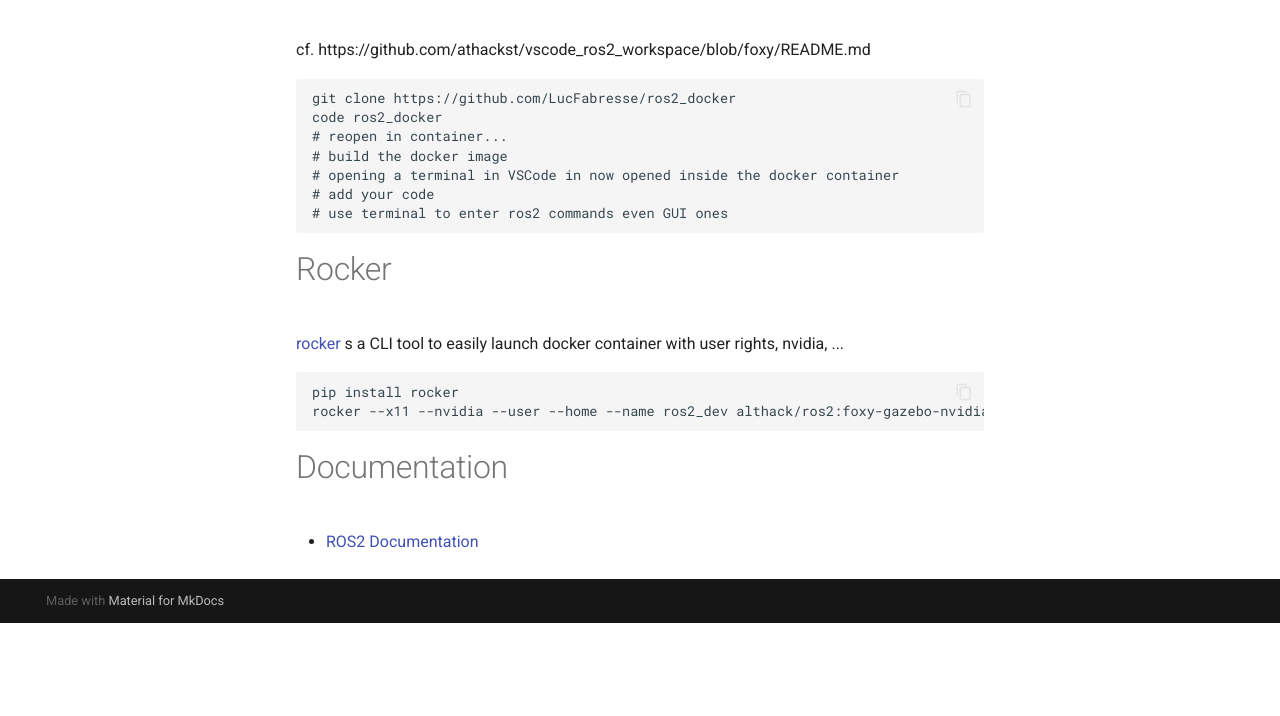
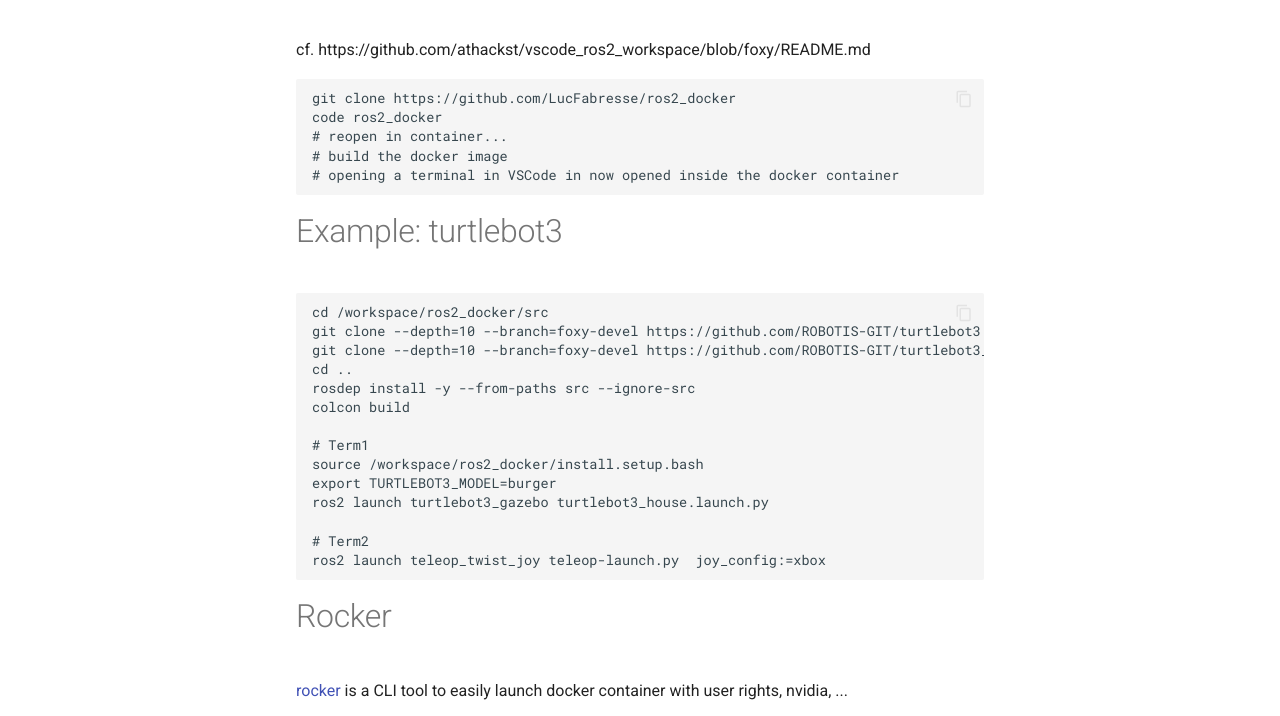
Before and after one commit to LucFabresse/ros2_docker, a plain HTML site: page index.html in a window 1280 px wide. Shown: the part 691-1407 px from the top of the page. Before the commit the page ends 1314 px from the top, so only its background shows below. Drawn offline with Linux system fonts and the light colour scheme; no server answers.

Commit message:
Deployed b22ef66 with MkDocs version: 1.2.2

```diff
--- a/index.html
+++ b/index.html
@@ -272,11 +272,25 @@ code ros2_docker
 # reopen in container...
 # build the docker image
 # opening a terminal in VSCode in now opened inside the docker container
-# add your code
-# use terminal to enter ros2 commands even GUI ones
+</code></pre>
+<h1 id="example-turtlebot3">Example: turtlebot3</h1>
+<pre><code>cd /workspace/ros2_docker/src
+git clone --depth=10 --branch=foxy-devel https://github.com/ROBOTIS-GIT/turtlebot3.git
+git clone --depth=10 --branch=foxy-devel https://github.com/ROBOTIS-GIT/turtlebot3_simulations.git
+cd ..
+rosdep install -y --from-paths src --ignore-src
+colcon build
+
+# Term1
+source /workspace/ros2_docker/install.setup.bash
+export TURTLEBOT3_MODEL=burger
+ros2 launch turtlebot3_gazebo turtlebot3_house.launch.py
+
+# Term2
+ros2 launch teleop_twist_joy teleop-launch.py  joy_config:=xbox
 </code></pre>
 <h1 id="rocker">Rocker</h1>
-<p><a href="https://github.com/osrf/rocker">rocker</a> s a CLI tool to easily launch docker container with user rights, nvidia, ...</p>
+<p><a href="https://github.com/osrf/rocker">rocker</a> is a CLI tool to easily launch docker container with user rights, nvidia, ...</p>
 <pre><code>pip install rocker
 rocker --x11 --nvidia --user --home --name ros2_dev althack/ros2:foxy-gazebo-nvidia bash
 </code></pre>
--- a/sitemap.xml
+++ b/sitemap.xml
@@ -2,7 +2,7 @@
 <urlset xmlns="http://www.sitemaps.org/schemas/sitemap/0.9">
     <url>
          <loc>https://LucFabresse.github.io/ros2_docker/</loc>
-         <lastmod>2021-07-29</lastmod>
+         <lastmod>2021-07-30</lastmod>
          <changefreq>daily</changefreq>
     </url>
 </urlset>
```
Also changed, not shown: search/search_index.json (+1 -1 lines), 1 other file.
